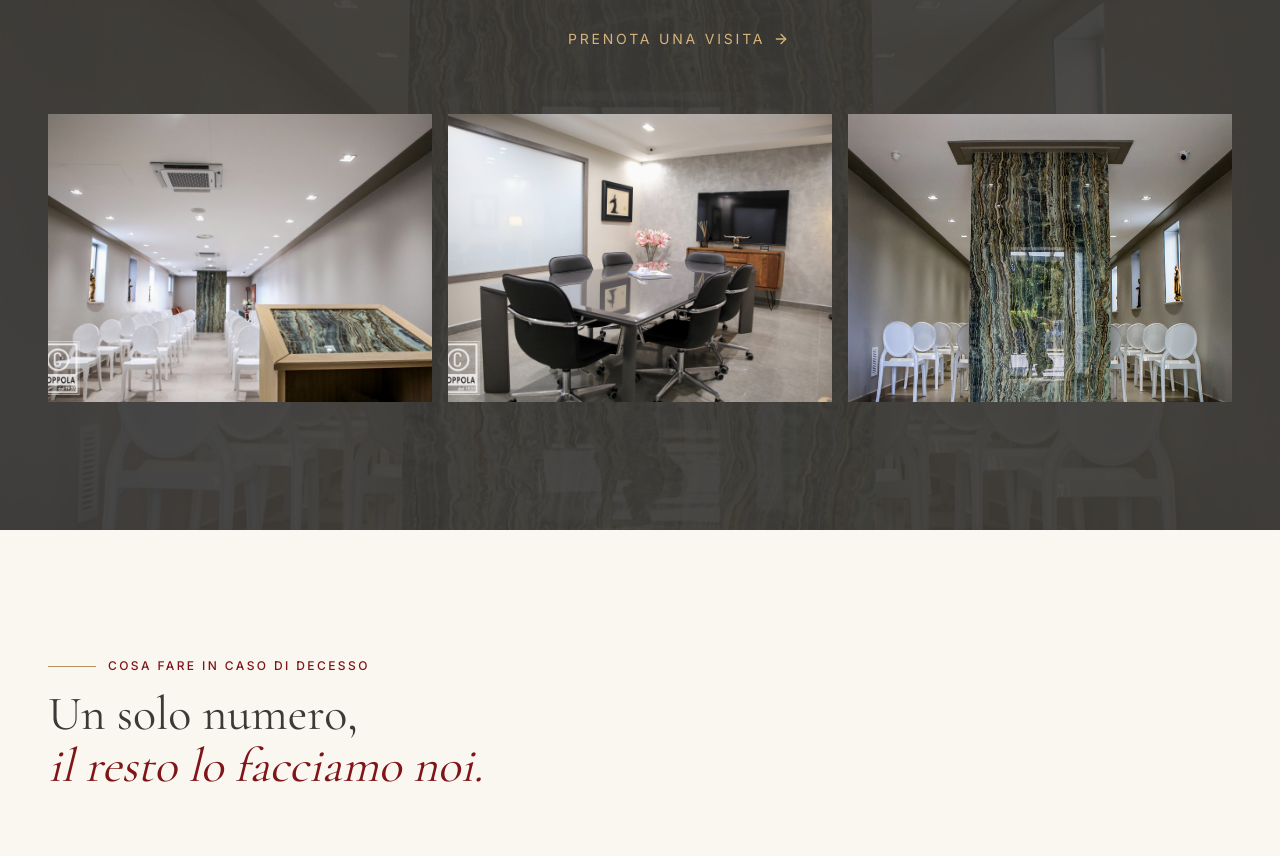
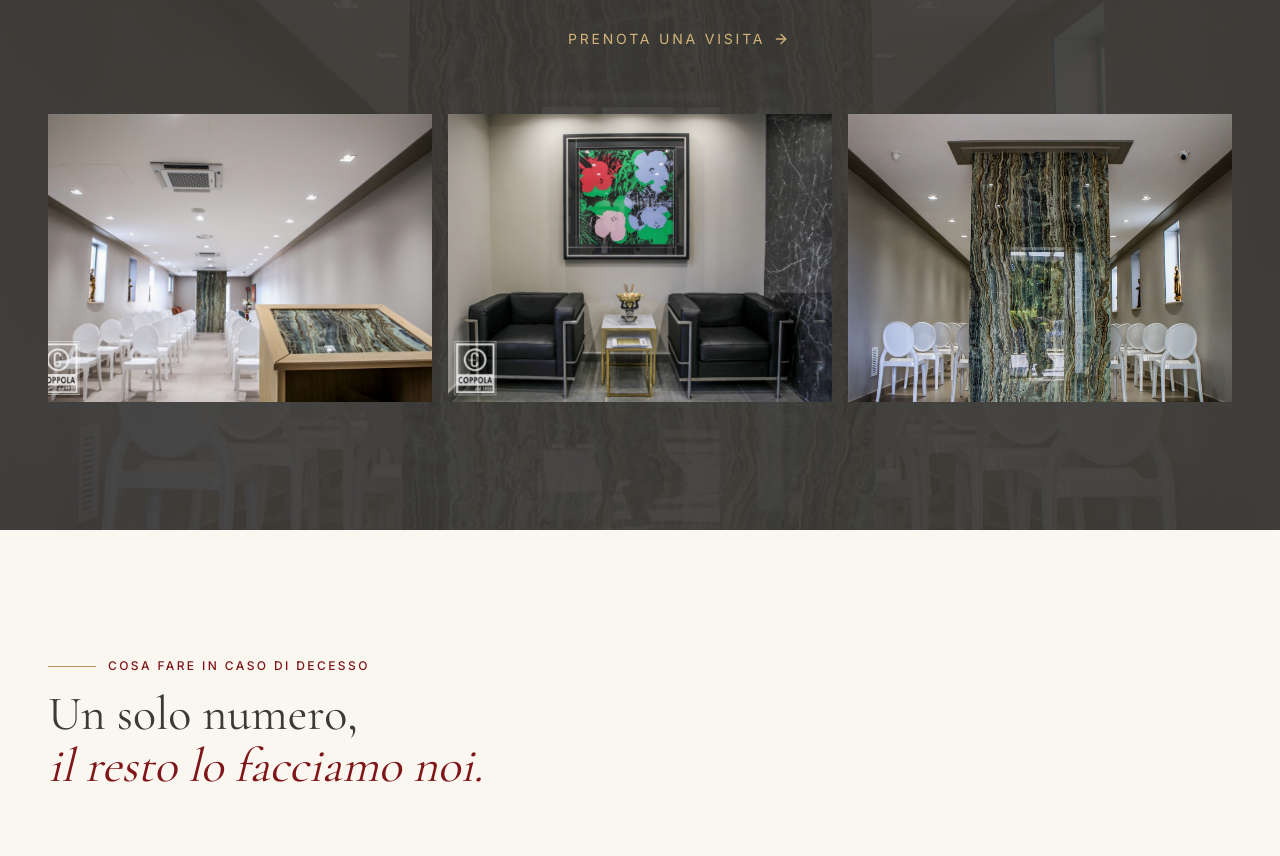
Before and after one commit to felifeli1983-arch/coppola-funebre, a Next.js app: page / in a window 1280 px wide. Shown: the part 2155-3011 px from the top of the page. Built offline with nearby package versions, Linux system fonts and the light colour scheme; no server answers.

Commit message:
Replace meeting-room (office desks) with sala-warhol in Sala del Commiato gallery

```diff
--- a/src/components/CasaFuneraria.tsx
+++ b/src/components/CasaFuneraria.tsx
@@ -7,7 +7,7 @@ import Reveal, { RevealWords } from './motion/Reveal';
 
 const gallery = [
   '/img/new/interno-8.jpg',
-  '/img/new/meeting-room.jpg',
+  '/img/new/sala-warhol.jpg',
   '/img/new/interno-7.jpg',
 ];
 
```
